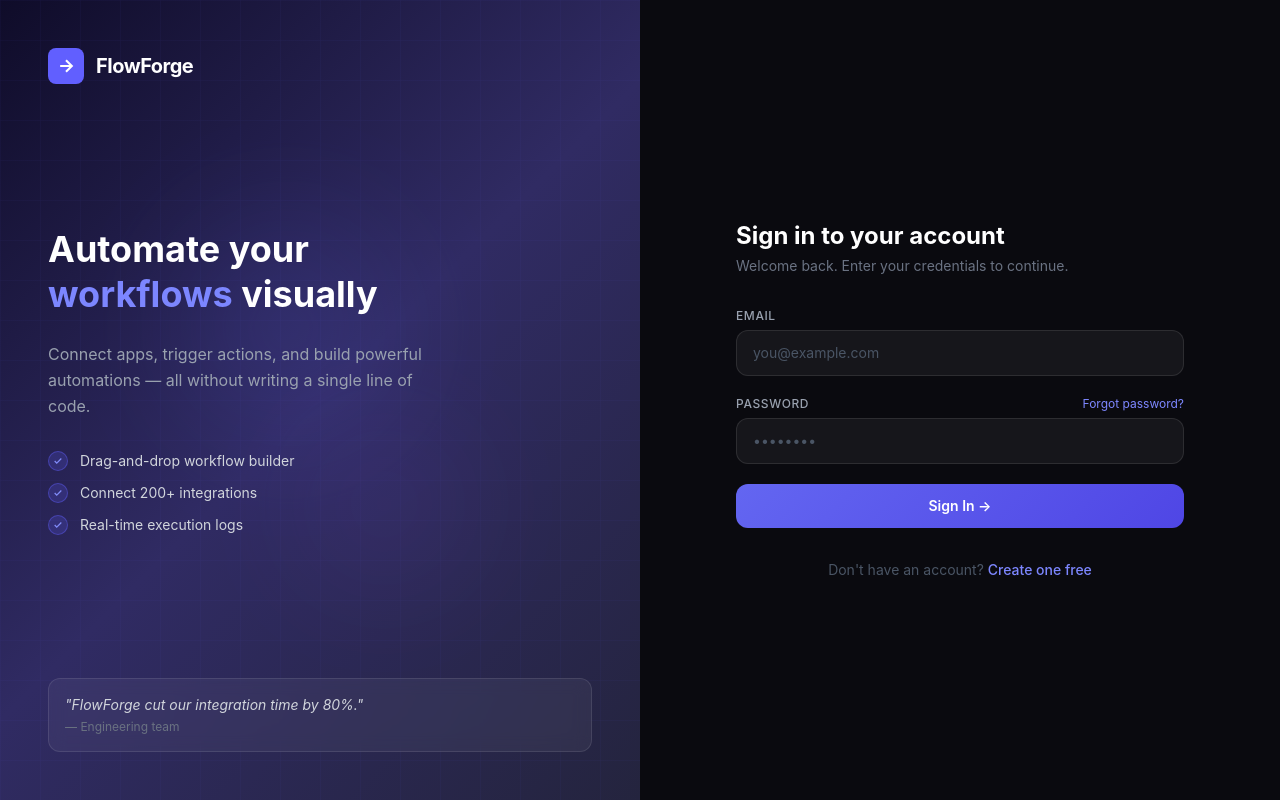
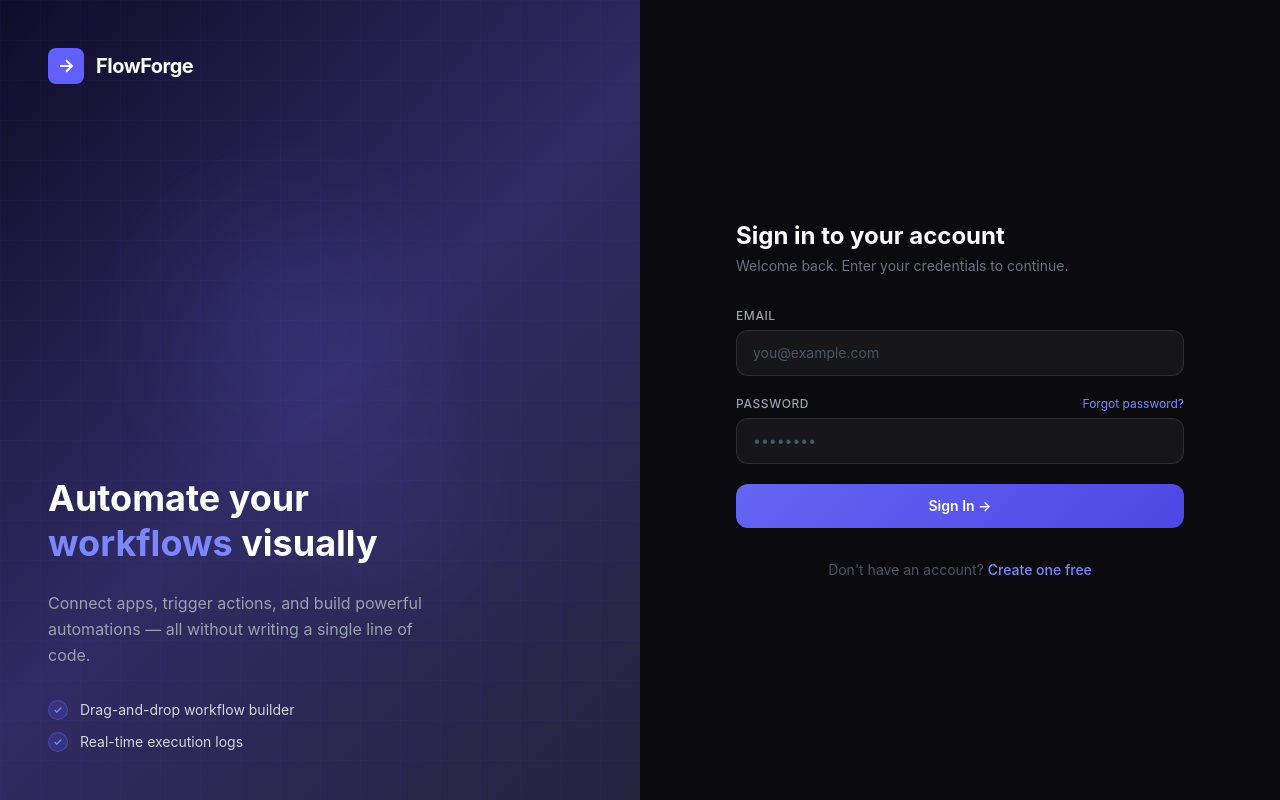
Before and after one commit to ashleyalmeida07/Workflow_automation_platform, a React (Vite) app in the folder frontend/: page /login in a window 1280 px wide. Built offline with nearby package versions, Linux system fonts and the light colour scheme; no server answers.

Commit message:
Remove fake stats and testimonials from Login and Register pages

```diff
--- a/frontend/src/pages/Login.jsx
+++ b/frontend/src/pages/Login.jsx
@@ -79,7 +79,6 @@ export default function Login() {
           <div className="space-y-3 pt-2">
             {[
               'Drag-and-drop workflow builder',
-              'Connect 200+ integrations',
               'Real-time execution logs',
             ].map((f) => (
               <div key={f} className="flex items-center gap-3">
@@ -94,11 +93,7 @@ export default function Login() {
           </div>
         </div>
 
-        {/* Bottom quote */}
-        <div className="relative z-10 border border-white/10 rounded-xl p-4 bg-white/5 backdrop-blur-sm">
-          <p className="text-gray-300 text-sm italic">"FlowForge cut our integration time by 80%."</p>
-          <p className="text-gray-500 text-xs mt-1">— Engineering team</p>
-        </div>
+
       </div>
 
       {/* Right form panel */}
```
